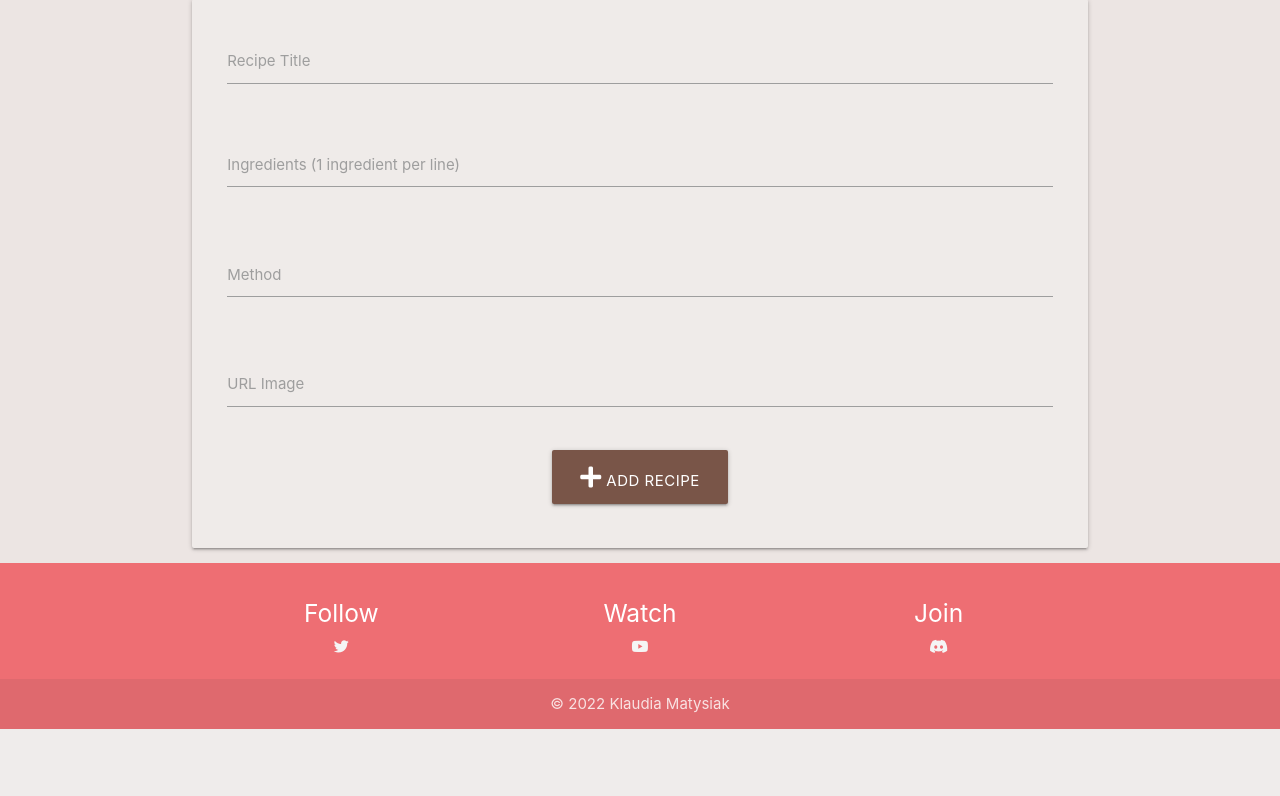
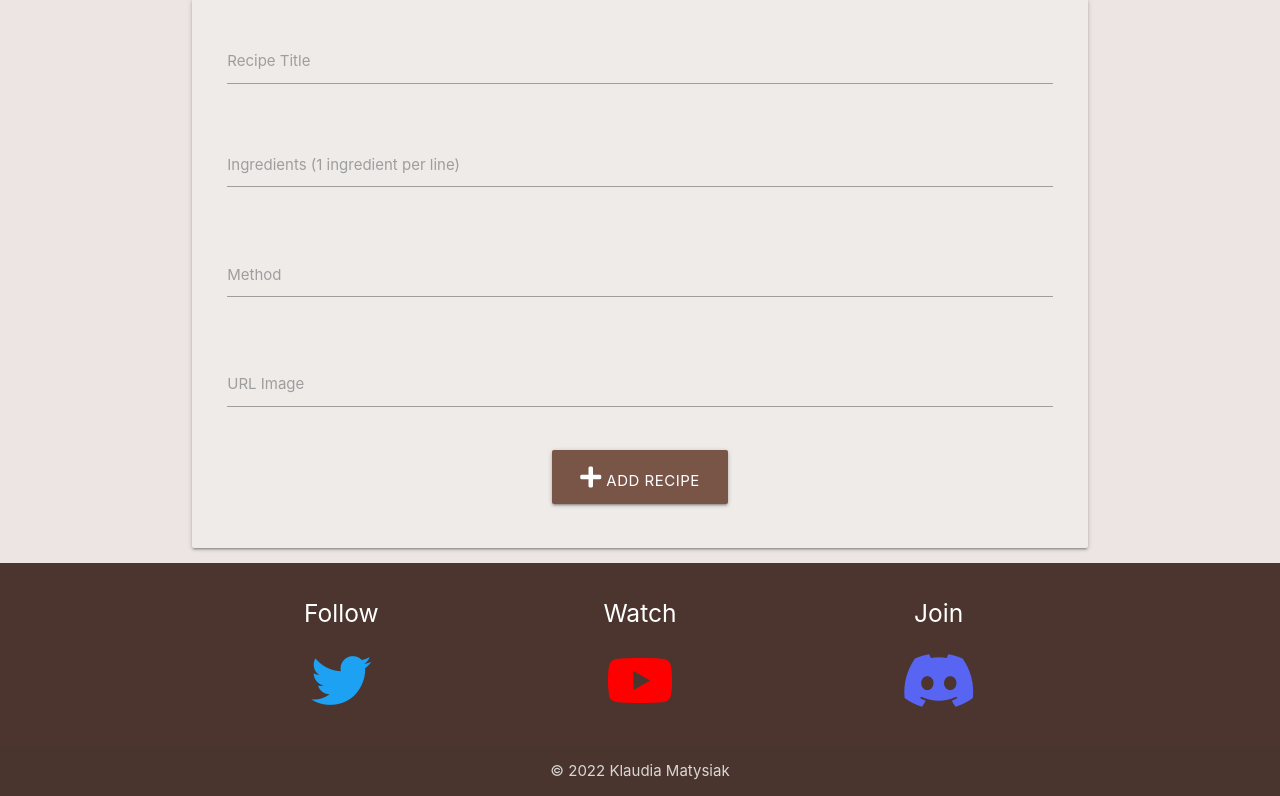
Before and after one commit to KlaudiaMatysiak/Cookbook, a Flask app: page /add_recipe in a window 1280 px wide. Shown: the part 266-1062 px from the top of the page. Before the commit the page ends 995 px from the top, so only its background shows below. Run offline with Flask 2, Linux system fonts and the light colour scheme; some libraries are stand-ins or nearby versions.

Commit message:
Add styling to footer

```diff
--- a/static/css/style.css
+++ b/static/css/style.css
@@ -2,6 +2,7 @@
     --fontTitle: 'Lobster', cursive;
     --colorBG: #9972662e;
     --colorAccentLight: #5d4037;
+    --colorAccentDark: #4c352e;
 }
 
 body {
@@ -41,3 +42,23 @@ ul[id^=dropdown].dropdown-content {
     height: 30vh;
     object-fit: cover;
 }
+
+.page-footer {
+    background-color: var(--colorAccentDark);
+}
+
+.social {
+    font-size: 4rem;
+}
+
+.youtube {
+    color: #ff0000;
+}
+
+.twitter {
+    color: #1da1f2;
+}
+
+.discord {
+    color: #5865f2;
+}
```
